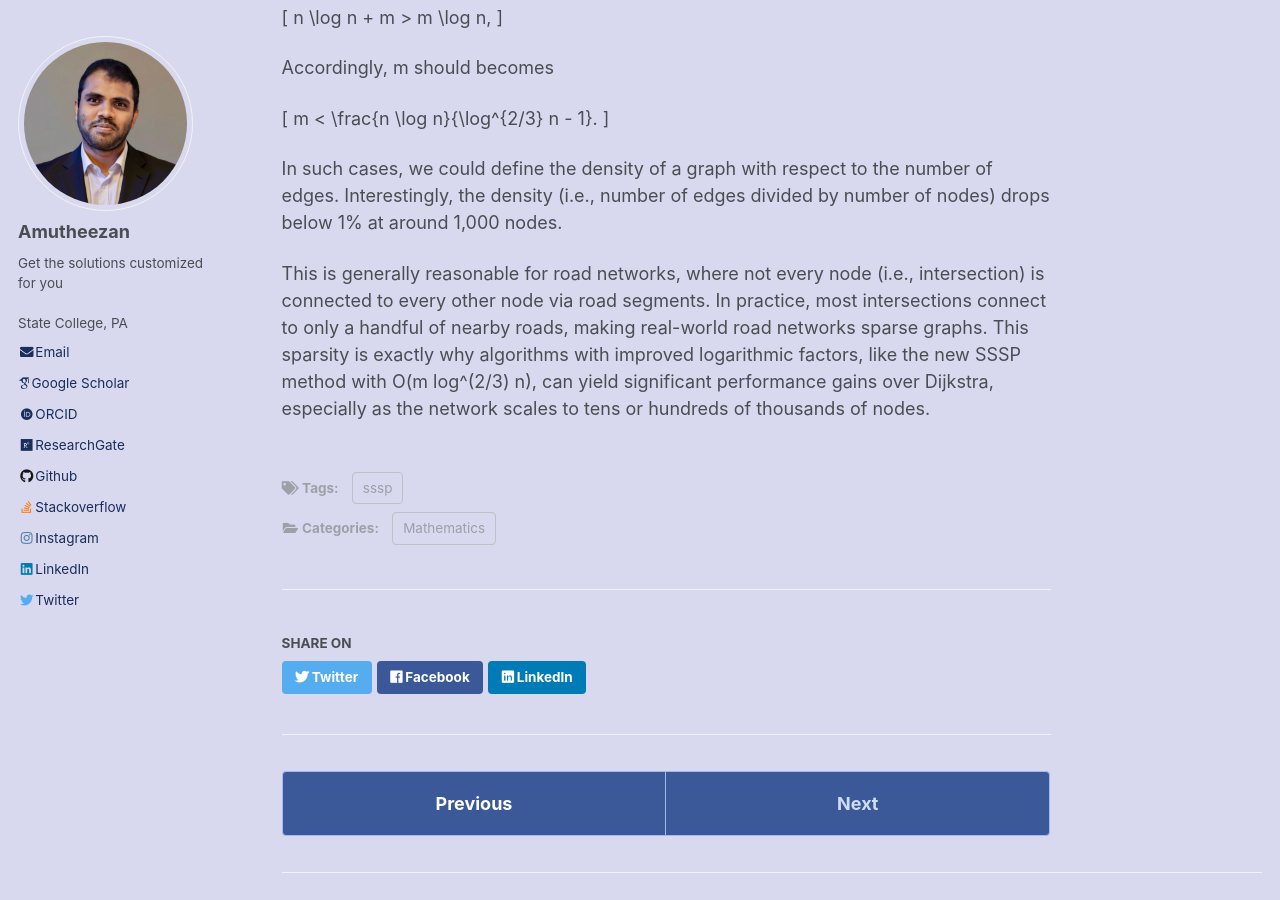
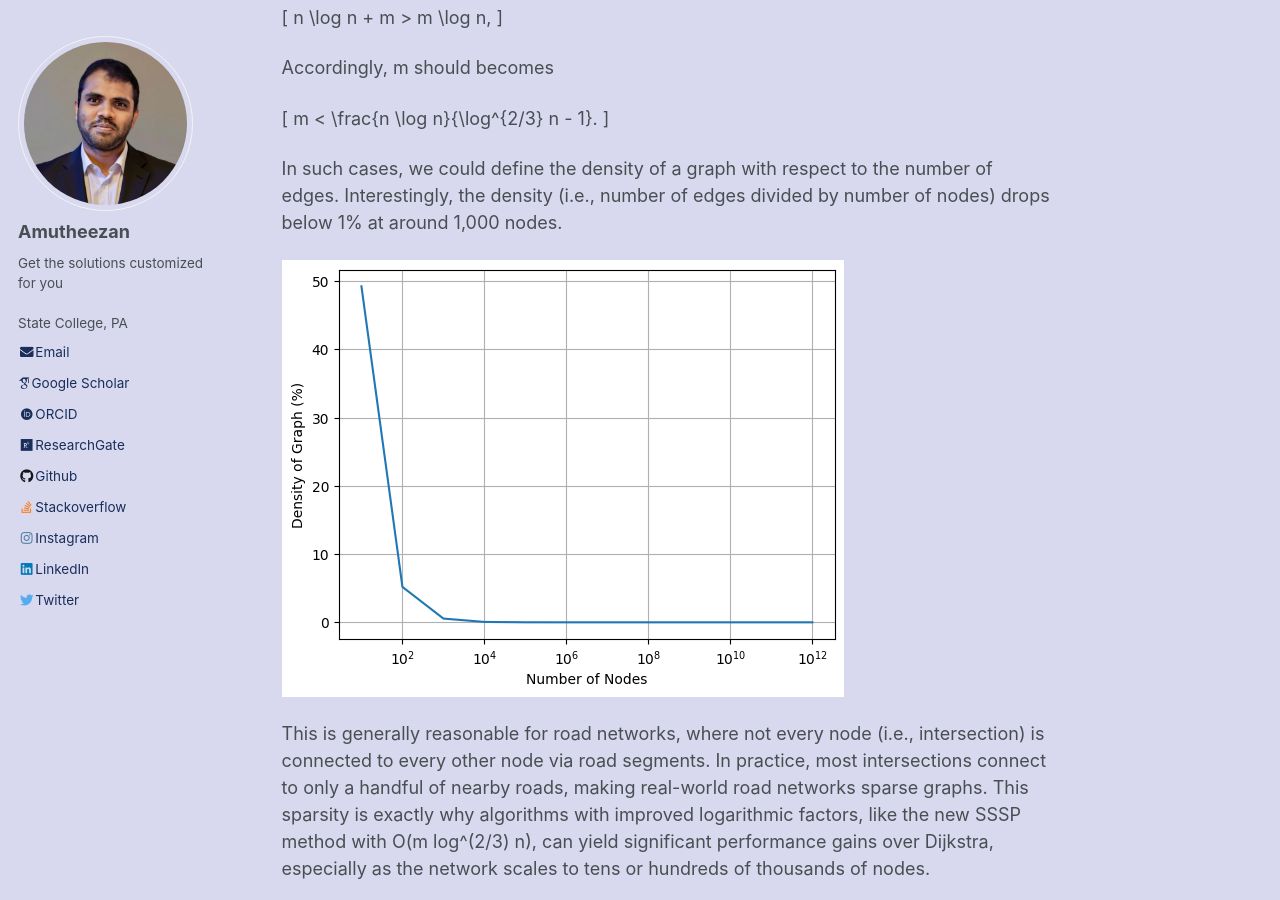
Before and after one commit to Amutheezan/amutheezan.github.io, a Jekyll site: the page built from _posts/2025-08-15-sssd.md, in a window 1280 px wide and 900 px high, scrolled down 953 px. Built offline with Jekyll 4.4.1, drawn with Linux system fonts in a browser that asks for light colours; some web fonts are replaced.

Commit message:
Insert image for graph density discussion

```diff
--- a/_posts/2025-08-15-sssd.md
+++ b/_posts/2025-08-15-sssd.md
@@ -46,7 +46,7 @@ m < \frac{n \log n}{\log^{2/3} n - 1}.
 In such cases, we could define the density of a graph with respect to the number of edges. Interestingly,
 the density (i.e., number of edges divided by number of nodes) drops below 1% at around 1,000 nodes.
 
-
+![image](https://amutheezan.com/images/GraphDensity.png)
 
 This is generally reasonable for road networks, where not every node (i.e., intersection) is connected to every other node via road segments.
 In practice, most intersections connect to only a handful of nearby roads, making real-world road networks sparse graphs.
```
